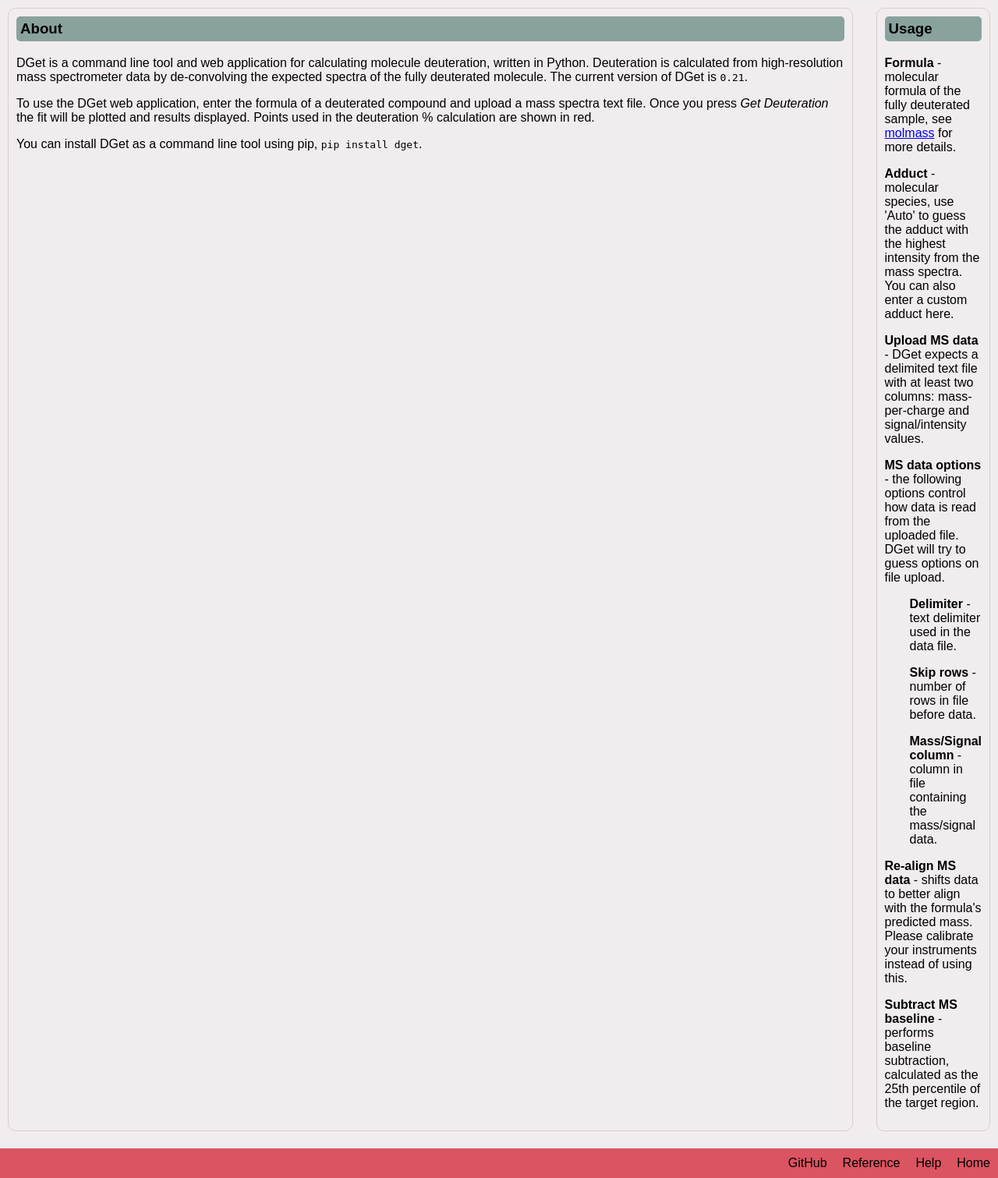
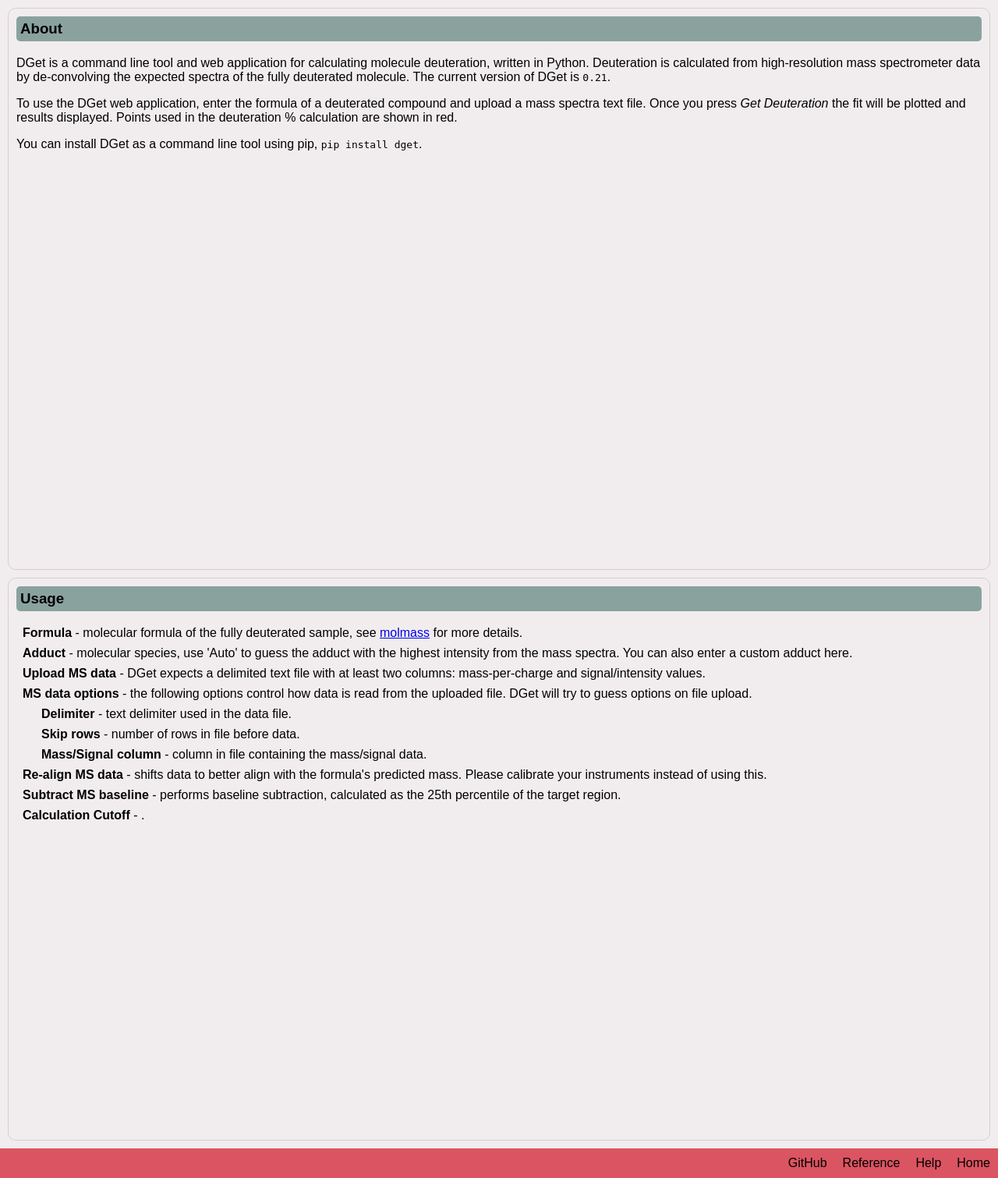
Before and after one commit to djdt/dget, a Flask app: page /help in a window 1280 px wide. Shown: the part 80-1591 px from the top of the page at 78% size. Run offline with Flask 2, Linux system fonts and the light colour scheme.

Commit message:
style help

```diff
--- a/web/static/style.css
+++ b/web/static/style.css
@@ -11,7 +11,7 @@
     height: 100%;
     background-color: #f1edee;
     grid-template-rows: auto 1fr auto;
-    grid-gap: 10px;
+    grid-row-gap: 10px;
 }
 header {
     grid-column: 1 / -1;
@@ -22,7 +22,8 @@
     display: grid;
     grid-template-columns: auto 1fr;
     grid-template-rows: 1fr 1fr;
-    grid-gap: 10px;
+    grid-column-gap: 0px;
+    grid-row-gap: 10px;
 }
 @media only screen and (max-width: 800px) {
     main {
@@ -149,3 +150,10 @@
     bottom: 10px;
     right: 10px;
 }
+
+#usage{
+    grid-column: 1/ -1;
+}
+#usage li {
+    margin: 0.5em;
+}
--- a/web/templates/help.html
+++ b/web/templates/help.html
@@ -22,16 +22,17 @@
 </div>
 <div class="card" id="usage">
     <h3>Usage</h3>
-    <p><b>Formula</b> - molecular formula of the fully deuterated sample, see <a href="https://github.com/cgohlke/molass">molmass</a> for more details.</p>
-    <p><b>Adduct</b> - molecular species, use 'Auto' to guess the adduct with the highest intensity from the mass spectra. You can also enter a custom adduct here.</p>
-    <p><b>Upload MS data</b> - DGet expects a delimited text file with at least two columns: mass-per-charge and signal/intensity values.</p>
-    <p><b>MS data options</b> - the following options control how data is read from the uploaded file. DGet will try to guess options on file upload.</p>
-    <ul style="margin-left:2em">
-        <li><b>Delimiter</b> - text delimiter used in the data file.</li>
-        <li><b>Skip rows</b> - number of rows in file before data.</li>
-        <li><b>Mass/Signal column</b> - column in file containing the mass/signal data.</li>
+    <ul>
+    <li><b>Formula</b> - molecular formula of the fully deuterated sample, see <a href="https://github.com/cgohlke/molass">molmass</a> for more details.</li>
+    <li><b>Adduct</b> - molecular species, use 'Auto' to guess the adduct with the highest intensity from the mass spectra. You can also enter a custom adduct here.</li>
+    <li><b>Upload MS data</b> - DGet expects a delimited text file with at least two columns: mass-per-charge and signal/intensity values.</li>
+    <li><b>MS data options</b> - the following options control how data is read from the uploaded file. DGet will try to guess options on file upload.</li>
+    <li style="margin-left: 2em"><b>Delimiter</b> - text delimiter used in the data file.</li>
+    <li style="margin-left: 2em"><b>Skip rows</b> - number of rows in file before data.</li>
+    <li style="margin-left: 2em"><b>Mass/Signal column</b> - column in file containing the mass/signal data.</li>
+    <li><b>Re-align MS data</b> - shifts data to better align with the formula's predicted mass. Please calibrate your instruments instead of using this.</li>
+    <li><b>Subtract MS baseline</b> - performs baseline subtraction, calculated as the 25th percentile of the target region.</li>
+    <li><b>Calculation Cutoff</b> - .</li>
     </ul>
-    <p><b>Re-align MS data</b> - shifts data to better align with the formula's predicted mass. Please calibrate your instruments instead of using this.</p>
-    <p><b>Subtract MS baseline</b> - performs baseline subtraction, calculated as the 25th percentile of the target region.</p>
 </div>
 {% endblock %}
```
